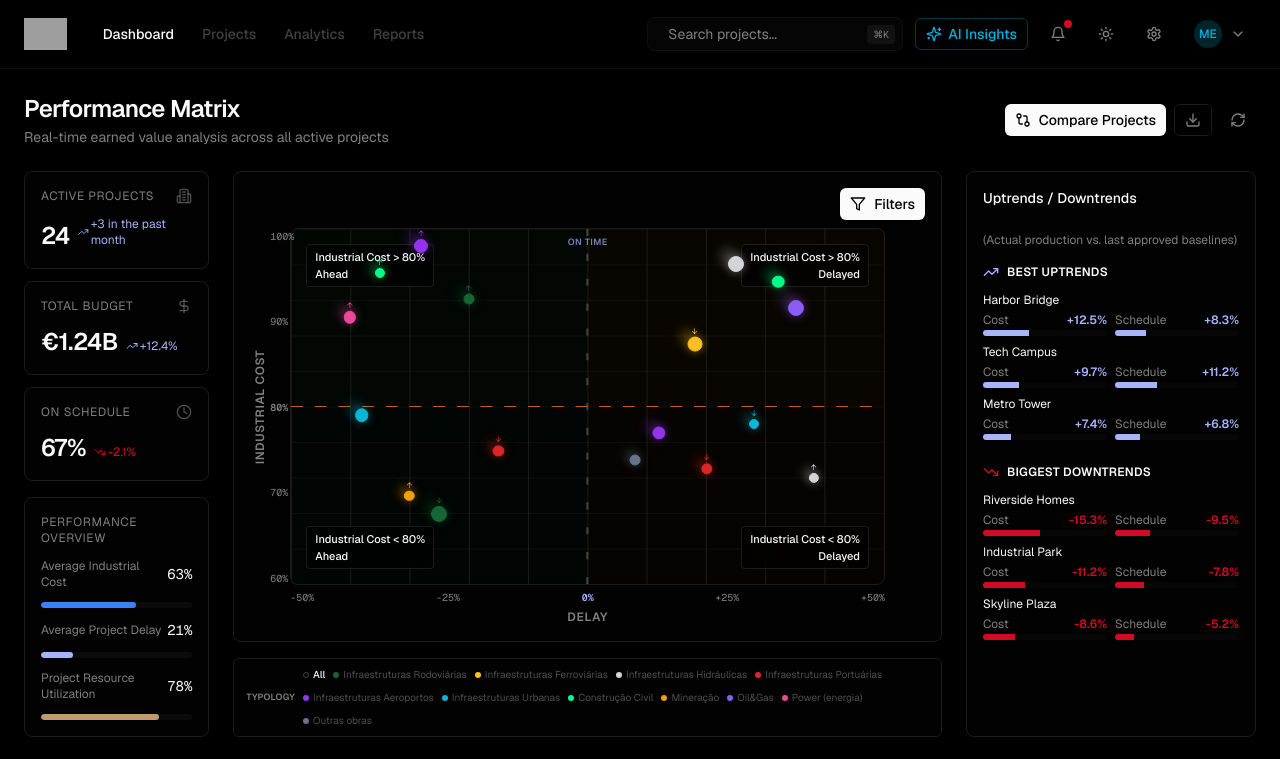
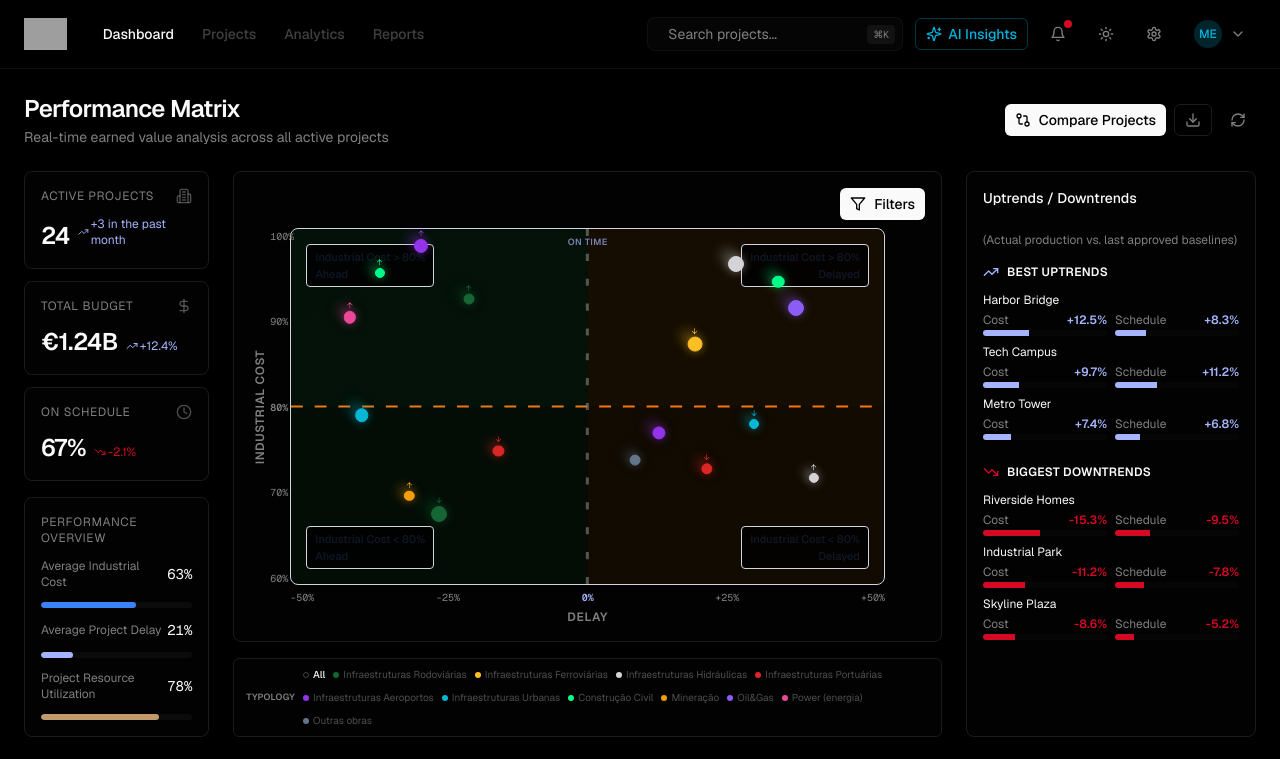
Before and after one commit to danielrebelo-volis/v0-volis-build-dashboard, a Next.js app: page / in a window 1280 px wide. Shown: the top 759 px of the page. Built offline with nearby package versions, Linux system fonts and the light colour scheme; grey boxes are pictures that could not be loaded.

Commit message:
feat: improve EVM matrix visibility in light mode
Enhance grid lines, quadrant shading, and axis label contrast for better readability.

```diff
--- a/components/evm-matrix.tsx
+++ b/components/evm-matrix.tsx
@@ -127,52 +127,57 @@ export function EVMMatrix({ filterType, filterValue }: EVMMatrixProps) {
       {/* Main chart container with padding for axes */}
       <div className="relative w-[calc(100%-80px)] h-[calc(100%-80px)]" suppressHydrationWarning>
         {/* Background and grid */}
-        <div className="absolute inset-0 rounded-lg border border-white/10 bg-gradient-to-br from-background/50 to-background/30 backdrop-blur-sm">
+        <div className="absolute inset-0 rounded-lg border dark:border-white/10 border-gray-300 bg-gradient-to-br from-background/50 to-background/30 dark:backdrop-blur-sm">
           {/* Grid Lines */}
           <svg className="absolute inset-0 w-full h-full rounded-lg" viewBox="0 0 100 100" preserveAspectRatio="none">
             {/* Background grid */}
             <defs>
               <pattern id="grid" width="10" height="10" patternUnits="userSpaceOnUse">
-                <path d="M 10 0 L 0 0 0 10" fill="none" stroke="rgba(255,255,255,0.15)" strokeWidth="0.2" />
+                <path d="M 10 0 L 0 0 0 10" fill="none" stroke="rgba(255,255,255,0.15)" strokeWidth="0.2" className="dark:block hidden" />
+                <path d="M 10 0 L 0 0 0 10" fill="none" stroke="rgba(0,0,0,0.12)" strokeWidth="0.2" className="dark:hidden block" />
               </pattern>
             </defs>
             <rect width="100" height="100" fill="url(#grid)" />
 
             {/* Reference line at 80% industrial cost - baseline (80-60)/(100-60) = 50% of range */}
-            <line x1="0" y1="50" x2="100" y2="50" stroke="#f97316" strokeWidth="0.3" strokeDasharray="2,2" opacity="0.8" />
+            <line x1="0" y1="50" x2="100" y2="50" stroke="#f97316" strokeWidth="0.5" strokeDasharray="2,2" opacity="1" className="dark:opacity-80 opacity-100" />
 
             {/* Center line at 0% delay (x = 50) */}
-            <line x1="50" y1="0" x2="50" y2="100" stroke="#888888" strokeWidth="0.4" strokeDasharray="2,5" opacity="0.4" />
+            <line x1="50" y1="0" x2="50" y2="100" stroke="#888888" strokeWidth="0.5" strokeDasharray="2,5" className="dark:opacity-40 opacity-60" />
 
             {/* Quadrant shading - based on 80% reference line and center line */}
-            <rect x="0" y="0" width="50" height="50" fill="rgba(34,197,94,0.03)" />
-            <rect x="50" y="0" width="50" height="50" fill="rgba(255,152,0,0.03)" />
-            <rect x="0" y="50" width="50" height="50" fill="rgba(34,197,94,0.02)" />
-            <rect x="50" y="50" width="50" height="50" fill="rgba(255,152,0,0.02)" />
+            <rect x="0" y="0" width="50" height="50" fill="rgba(34,197,94,0.03)" className="dark:block hidden" />
+            <rect x="50" y="0" width="50" height="50" fill="rgba(255,152,0,0.03)" className="dark:block hidden" />
+            <rect x="0" y="50" width="50" height="50" fill="rgba(34,197,94,0.02)" className="dark:block hidden" />
+            <rect x="50" y="50" width="50" height="50" fill="rgba(255,152,0,0.02)" className="dark:block hidden" />
+            <rect x="0" y="0" width="50" height="50" fill="rgba(34,197,94,0.08)" className="dark:hidden block" />
+            <rect x="50" y="0" width="50" height="50" fill="rgba(255,152,0,0.08)" className="dark:hidden block" />
+            <rect x="0" y="50" width="50" height="50" fill="rgba(34,197,94,0.06)" className="dark:hidden block" />
+            <rect x="50" y="50" width="50" height="50" fill="rgba(255,152,0,0.06)" className="dark:hidden block" />
           </svg>
         </div>
 
         {/* Quadrant Labels with better background separation */}
         <div className="absolute inset-0 pointer-events-none">
           {/* Top-Left: Ahead & High Cost (>80%) */}
-          <div className="absolute top-4 left-4 bg-background/60 backdrop-blur px-2 py-1 rounded border border-white/10">
-            <div className="text-[11px] font-medium text-foreground">Industrial Cost {'>'} 80%</div>
-            <div className="text-[11px] font-medium text-foreground">Ahead</div>
+          <div className="absolute top-4 left-4 bg-background/80 dark:bg-background/60 backdrop-blur px-2 py-1 rounded border dark:border-white/10 border-gray-300">
+            <div className="text-[11px] font-medium text-foreground dark:text-white text-gray-900">Industrial Cost {'>'} 80%</div>
+            <div className="text-[11px] font-medium text-foreground dark:text-white text-gray-900">Ahead</div>
           </div>
           {/* Top-Right: Delayed & High Cost (>80%) */}
-          <div className="absolute top-4 right-4 bg-background/60 backdrop-blur px-2 py-1 rounded border border-white/10 text-right">
-            <div className="text-[11px] font-medium text-foreground">Industrial Cost {'>'} 80%</div>
-            <div className="text-[11px] font-medium text-foreground">Delayed</div>
+          <div className="absolute top-4 right-4 bg-background/80 dark:bg-background/60 backdrop-blur px-2 py-1 rounded border dark:border-white/10 border-gray-300 text-right">
+            <div className="text-[11px] font-medium text-foreground dark:text-white text-gray-900">Industrial Cost {'>'} 80%</div>
+            <div className="text-[11px] font-medium text-foreground dark:text-white text-gray-900">Delayed</div>
           </div>
           {/* Bottom-Left: Ahead & Good Cost (<80%) */}
-          <div className="absolute bottom-4 left-4 bg-background/60 backdrop-blur px-2 py-1 rounded border border-white/10">
-            <div className="text-[11px] font-medium text-foreground">Industrial Cost {'<'} 80%</div>
-            <div className="text-[11px] font-medium text-foreground">Ahead</div>
+          <div className="absolute bottom-4 left-4 bg-background/80 dark:bg-background/60 backdrop-blur px-2 py-1 rounded border dark:border-white/10 border-gray-300">
+            <div className="text-[11px] font-medium text-foreground dark:text-white text-gray-900">Industrial Cost {'<'} 80%</div>
+            <div className="text-[11px] font-medium text-foreground dark:text-white text-gray-900">Ahead</div>
           </div>
           {/* Bottom-Right: Delayed & Good Cost (<80%) */}
-          <div className="absolute bottom-4 right-4 bg-background/60 backdrop-blur px-2 py-1 rounded border border-white/10 text-right">
-            <div className="text-[11px] font-medium text-foreground">Industrial Cost {'<'} 80%</div>
-            <div className="text-[11px] font-medium text-foreground">Delayed</div>
+          <div className="absolute bottom-4 right-4 bg-background/80 dark:bg-background/60 backdrop-blur px-2 py-1 rounded border dark:border-white/10 border-gray-300 text-right">
+            <div className="text-[11px] font-medium text-foreground dark:text-white text-gray-900">Industrial Cost {'<'} 80%</div>
+            <div className="text-[11px] font-medium text-foreground dark:text-white text-gray-900">Delayed</div>
           </div>
         </div>
 
@@ -267,34 +272,34 @@ export function EVMMatrix({ filterType, filterValue }: EVMMatrixProps) {
       {/* Y-Axis (left) - Industrial Cost % */}
       <div className="absolute left-5 top-1/2 -translate-y-1/2 flex flex-col justify-between h-[calc(100%-80px)]">
         <div className="flex items-center gap-2">
-          <span className="text-[10px] text-muted-foreground font-mono">100%</span>
+          <span className="text-[10px] text-muted-foreground dark:text-muted-foreground text-gray-700 font-mono">100%</span>
         </div>
         <div className="flex items-center gap-2">
-          <span className="text-[10px] text-muted-foreground font-mono">90%</span>
+          <span className="text-[10px] text-muted-foreground dark:text-muted-foreground text-gray-700 font-mono">90%</span>
         </div>
         <div className="flex items-center gap-2">
-          <span className="text-[10px] text-muted-foreground font-mono font-semibold">80%</span>
+          <span className="text-[10px] text-muted-foreground dark:text-muted-foreground text-gray-700 font-mono font-semibold">80%</span>
         </div>
         <div className="flex items-center gap-2">
-          <span className="text-[10px] text-muted-foreground font-mono">70%</span>
+          <span className="text-[10px] text-muted-foreground dark:text-muted-foreground text-gray-700 font-mono">70%</span>
         </div>
         <div className="flex items-center gap-2">
-          <span className="text-[10px] text-muted-foreground font-mono">60%</span>
+          <span className="text-[10px] text-muted-foreground dark:text-muted-foreground text-gray-700 font-mono">60%</span>
         </div>
       </div>
 
       {/* Y-Axis Label */}
       <div className="absolute left-0 top-1/2 -translate-y-1/2 -translate-x-12 origin-center -rotate-90">
-        <span className="text-xs font-semibold text-muted-foreground tracking-wider">INDUSTRIAL COST</span>
+        <span className="text-xs font-semibold text-muted-foreground dark:text-muted-foreground text-gray-700 tracking-wider">INDUSTRIAL COST</span>
       </div>
 
       {/* X-Axis (bottom) - delay % */}
       <div className="absolute bottom-5 left-10 right-10 flex justify-between">
-        <span className="text-[10px] text-muted-foreground font-mono">-50%</span>
-        <span className="text-[10px] text-muted-foreground font-mono">-25%</span>
-        <span className="text-[10px] text-success font-mono font-semibold">0%</span>
-        <span className="text-[10px] text-muted-foreground font-mono">+25%</span>
-        <span className="text-[10px] text-muted-foreground font-mono">+50%</span>
+        <span className="text-[10px] text-muted-foreground dark:text-muted-foreground text-gray-700 font-mono">-50%</span>
+        <span className="text-[10px] text-muted-foreground dark:text-muted-foreground text-gray-700 font-mono">-25%</span>
+        <span className="text-[10px] text-success dark:text-success text-green-600 font-mono font-semibold">0%</span>
+        <span className="text-[10px] text-muted-foreground dark:text-muted-foreground text-gray-700 font-mono">+25%</span>
+        <span className="text-[10px] text-muted-foreground dark:text-muted-foreground text-gray-700 font-mono">+50%</span>
       </div>
 
       {/* X-Axis Label and Category Legend */}
```
